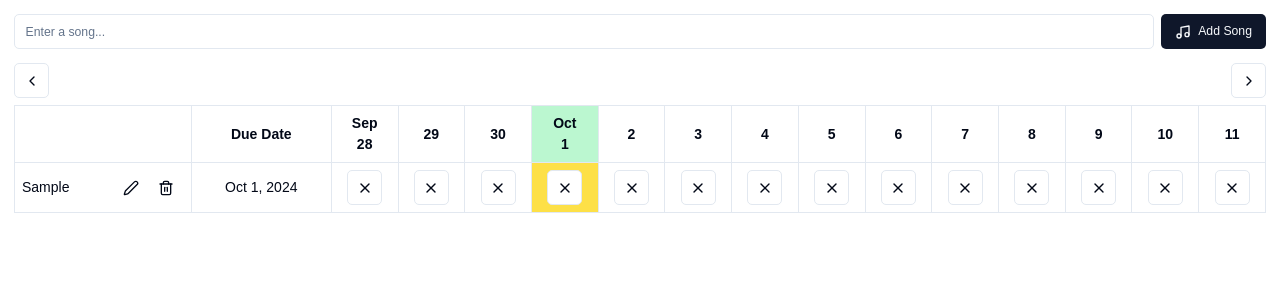
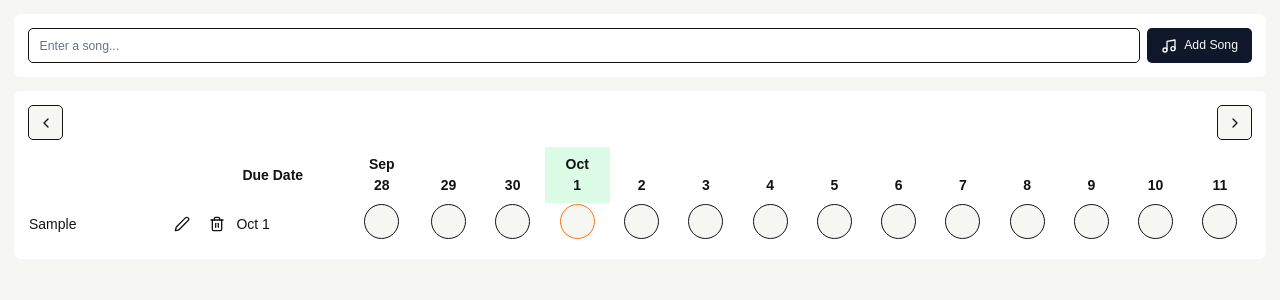
Before and after one commit to lokesh/habit-spacer, a React (Vite) app: page / in a window 1280 px wide. Both pictures are taken after typing "Sample" into the empty fields and a click on the button "Add Song". Shown: the top 300 px of the page. Built offline with nearby package versions, Linux system fonts and the light colour scheme.

Commit message:
style wip

```diff
--- a/src/AddHabitForm.tsx
+++ b/src/AddHabitForm.tsx
@@ -22,7 +22,7 @@ const AddHabitForm: React.FC = () => {
   };
 
   return (
-    <div className="flex mb-4">
+    <div className="p-4 bg-white rounded-lg flex mb-4">
       <Input
         type="text"
         value={newHabit}
--- a/src/App.tsx
+++ b/src/App.tsx
@@ -2,12 +2,14 @@ import React from 'react';
 import { HabitProvider } from './HabitContext';
 import HabitTracker from './HabitTracker';
 
-const App: React.FC = () => {
+function App() {
   return (
-    <HabitProvider>
-      <HabitTracker />
-    </HabitProvider>
+    <div className="min-h-screen bg-custom-bg">
+      <HabitProvider>
+        <HabitTracker />
+      </HabitProvider>
+    </div>
   );
-};
+}
 
 export default App;
--- a/src/HabitItem.tsx
+++ b/src/HabitItem.tsx
@@ -32,7 +32,7 @@ const HabitItem: React.FC<HabitItemProps> = ({ habit, dates }) => {
 
   return (
     <tr>
-      <td className="border p-2">
+      <td className="border-none">
         {isEditing ? (
           <div className="flex items-center">
             <Input
@@ -69,21 +69,30 @@ const HabitItem: React.FC<HabitItemProps> = ({ habit, dates }) => {
           </div>
         )}
       </td>
-      <td className="border p-2 text-center" style={{ width: '10em' }}>
-        {formatDate(habit.dueDate)}
+      <td className="border-none" style={{ width: '8em' }}>
+        {(() => {
+          const dueDate = new Date(habit.dueDate);
+          const currentYear = new Date().getFullYear();
+          const options: Intl.DateTimeFormatOptions = { month: 'short', day: 'numeric' };
+          if (dueDate.getFullYear() !== currentYear) {
+            options.year = 'numeric';
+          }
+          return dueDate.toLocaleDateString('en-US', options);
+        })()}
       </td>
       {dates.map(date => {
         const dateString = date.toISOString().split('T')[0];
         const isCompleted = habit.completedDates.includes(dateString);
         const isDueDate = habit.dueDate.split('T')[0] === dateString;
         return (
-          <td key={dateString} className={`border p-2 text-center ${isDueDate ? 'bg-yellow-300' : ''}`}>
+          <td key={dateString} className={`border-none text-center`}>
             <Button
+              className={`rounded-full ${isDueDate ? 'border-orange-500' : ''}`}
               variant={isCompleted ? "default" : "outline"}
               size="icon"
               onClick={() => toggleHabitCompletion(habit.id, date)}
             >
-              {isCompleted ? <Check size={16} /> : <X size={16} />}
+              {isCompleted ? <Check size={16} /> : null }
             </Button>
           </td>
         );
--- a/src/HabitList.tsx
+++ b/src/HabitList.tsx
@@ -12,15 +12,15 @@ const HabitList: React.FC<HabitListProps> = ({ dates }) => {
 
   return (
     <div className="overflow-x-auto">
-      <table className="w-full border-collapse">
+      <table className="w-full border-collapse border-none table-auto">
         <thead>
           <tr>
-            <th className="border p-2"></th>
-            <th className="border p-2" style={{ width: '10em' }}>Due Date</th>
+            <th className="p-2 text-left"></th>
+            <th className="p-2 text-left"><div>Due Date</div></th>
             {dates.map((date, index) => (
               <th
                 key={date.toISOString()}
-                className={`border p-2 ${date.toDateString() === today.toDateString() ? 'bg-green-200' : ''}`}
+                className={`p-2 text-center align-bottom ${date.toDateString() === today.toDateString() ? 'bg-green-100' : ''}`}
               >
                 {(index === 0 || date.getDate() === 1) ? (
                   <>
--- a/src/HabitTracker.tsx
+++ b/src/HabitTracker.tsx
@@ -36,8 +36,10 @@ const HabitTracker: React.FC = () => {
   return (
     <div className="p-4">
       <AddHabitForm />
-      <DateNavigation onNavigate={navigateDates} />
-      <HabitList dates={dates} />
+      <div className="bg-white p-4 rounded-lg">
+        <DateNavigation onNavigate={navigateDates} />
+        <HabitList dates={dates} />
+      </div>
     </div>
   );
 };
--- a/src/components/ui/input.tsx
+++ b/src/components/ui/input.tsx
@@ -11,7 +11,7 @@ const Input = React.forwardRef<HTMLInputElement, InputProps>(
       <input
         type={type}
         className={cn(
-          "flex h-10 w-full rounded-md border border-input bg-background px-3 py-2 text-sm ring-offset-background file:border-0 file:bg-transparent file:text-sm file:font-medium file:text-foreground placeholder:text-muted-foreground focus-visible:outline-none focus-visible:ring-2 focus-visible:ring-ring focus-visible:ring-offset-2 disabled:cursor-not-allowed disabled:opacity-50",
+          "flex focus:ring-violet-300 h-10 w-full rounded-md border border-input bg-white px-3 py-2 text-sm ring-offset-background file:border-0 file:bg-transparent file:text-sm file:font-medium file:text-foreground placeholder:text-muted-foreground focus-visible:outline-none focus-visible:ring-2 focus-visible:ring-ring focus-visible:ring-offset-2 disabled:cursor-not-allowed disabled:opacity-50 ",
           className
         )}
         ref={ref}
--- a/src/index.css
+++ b/src/index.css
@@ -5,8 +5,8 @@
 @layer base {
   :root {
 
-    --background: 0 0% 100%;
-    --foreground: 222.2 84% 4.9%;
+    --background: 75, 18%, 96%;
+    --foreground: 0, 0%, 7%;
 
     --muted: 210 40% 96.1%;
     --muted-foreground: 215.4 16.3% 46.9%;
@@ -17,8 +17,8 @@
     --card: 0 0% 100%;
     --card-foreground: 222.2 84% 4.9%;
 
-    --border: 214.3 31.8% 91.4%;
-    --input: 214.3 31.8% 91.4%;
+    --border: var(--foreground);
+    --input: var(--foreground);
 
     --primary: 222.2 47.4% 11.2%;
     --primary-foreground: 210 40% 98%;
@@ -32,7 +32,7 @@
     --destructive: 0 84.2% 60.2%;
     --destructive-foreground: 210 40% 98%;
 
-    --ring: 215 20.2% 65.1%;
+    --ring: 205, 91%, 61%;
 
     --radius: 0.5rem;
   }
@@ -87,3 +87,29 @@ html {
     font-size: 14px;
   }
 }
+
+@layer components {
+  .habit-table {
+    @apply w-full border-collapse table-auto;
+  }
+
+  .habit-table th,
+  .habit-table td {
+    @apply p-2;
+    border: none;
+  }
+
+  .habit-table thead th {
+    @apply text-left font-semibold;
+  }
+
+  .habit-table tbody tr:nth-child(even) {
+    @apply bg-gray-50;
+  }
+}
+
+@layer components {
+  input {
+    @apply bg-white;
+  }
+}
```
Also changed, not shown: 1 other file (tests, documents, lock files or other folders).
